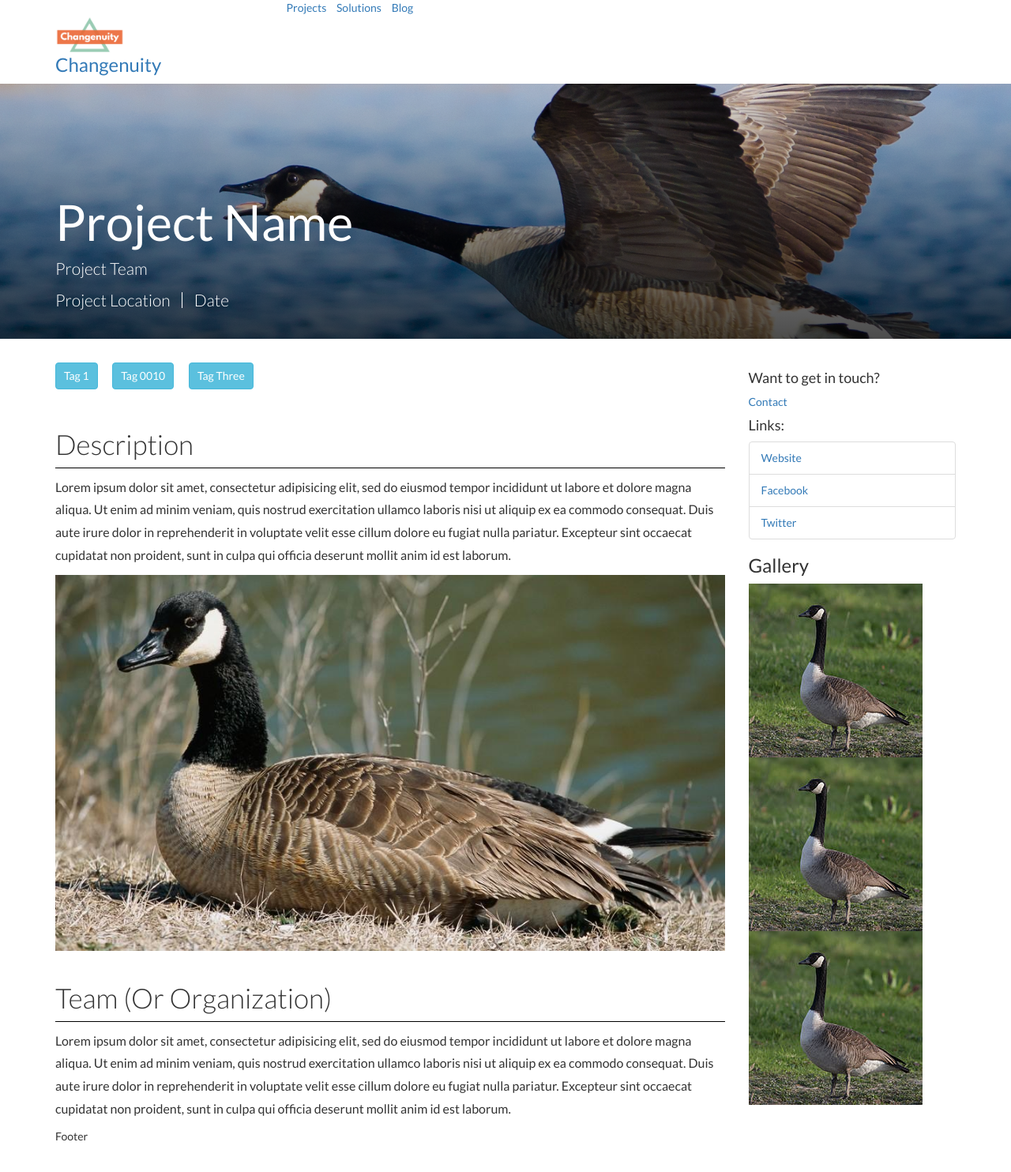
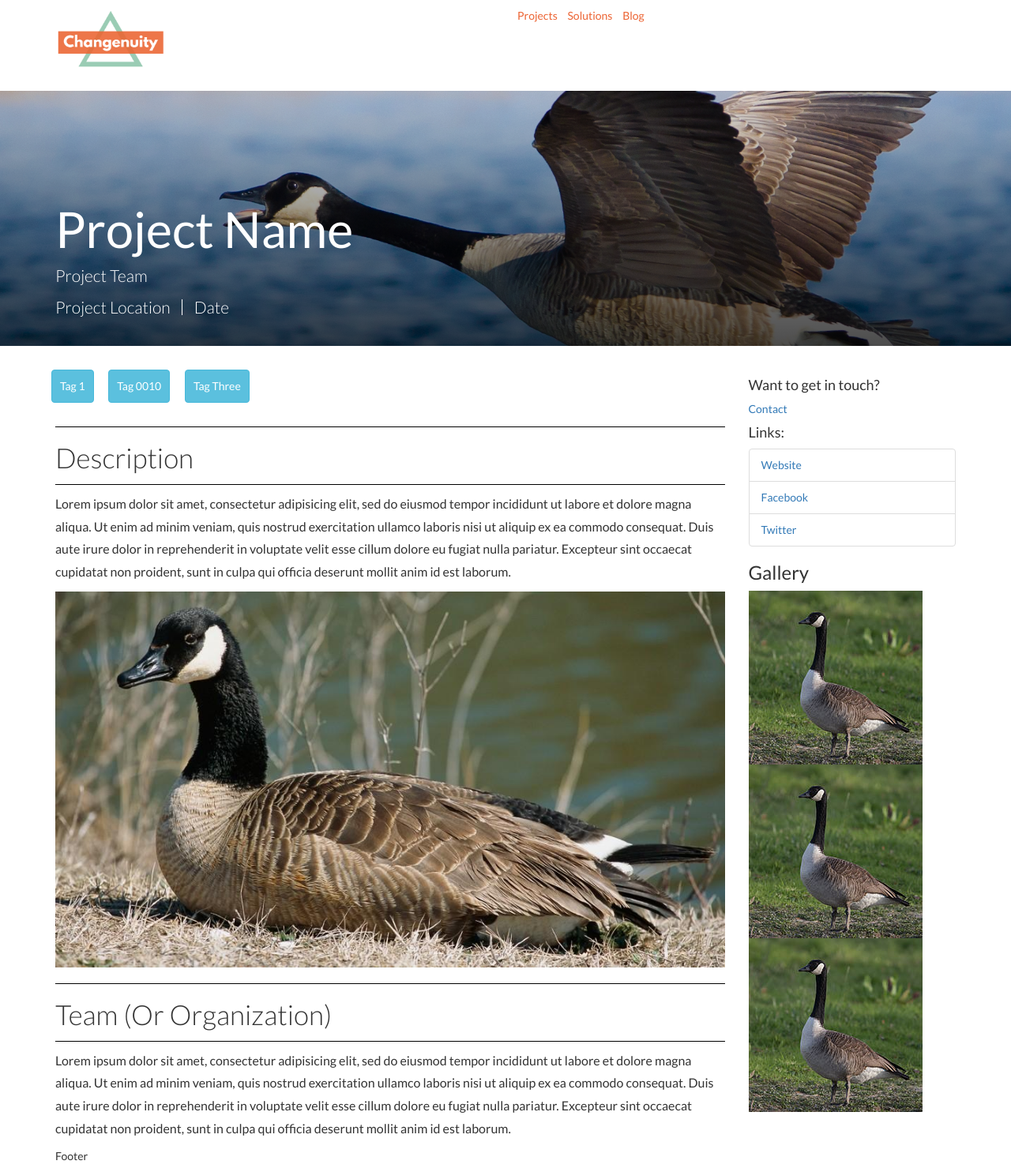
Before and after one commit to Changenuity/Changenuity, a PHP site: page /front-end/project-pages/mockup.html in a window 1280 px wide. Shown: the whole page at 79% size. Before the commit the page ends 1444 px from the top, so only its background shows below. Run offline with PHP 8.4, Linux system fonts and the light colour scheme.

Commit message:
Small changes

```diff
--- a/front-end/project-pages/mockup.html
+++ b/front-end/project-pages/mockup.html
@@ -19,15 +19,17 @@
 <body>
   <nav class="container">
     <div class="row">
-      <div class="col-xs-3">
+      <div class="col-xs-6">
         <a href="#">
           <header id="nav-header">
-            <h3 id="logo"><img id="logo-image" src="logo.png"/>Changenuity</h3>
+            <!-- Temporary branding -->
+            <img id="brand-logo" src="logo.png"/>
+            <!-- <span id="brand-logo">Changenuity</span> -->
           </header>
         </a>
       </div>
 
-      <div class="col-xs-9">
+      <div class="col-xs-6">
         <ul id="nav" class="list-inline">
           <li><a href="#">Projects</a></li>
           <li><a href="#">Solutions</a></li>
--- a/front-end/project-pages/styles.css
+++ b/front-end/project-pages/styles.css
@@ -1,15 +1,49 @@
+/* ============================================
+   Universal Styles
+============================================ */
+
 body {
   font-family: "Lato", sans-serif;
 }
 
-#nav-header {
-  width: 33%;
+.list-inline-header {
+  display: inline-block;
 }
 
-#logo-image {
-  width: 100%;
-  height: auto;
+.position-relative {
+  position: relative;
 }
+
+/* ============================================
+   Navbar Styles - WIP
+============================================ */
+
+nav {
+  padding-top: 10px;
+  padding-bottom: 10px;
+}
+
+nav a {
+  color: #EC6433;
+}
+
+nav a:hover {
+  color: #000000;
+  text-decoration: none;
+}
+
+#brand-logo {
+  height: 50px;
+}
+
+#nav a {
+  float: right;
+  height: 50px;
+}
+
+/* ============================================
+   Splash Banner Styles
+============================================ */
 
 #page-main-header {
   padding-top: 120px; /* 83.33% */
@@ -48,16 +82,16 @@ body {
   border-right: 1px solid white;
 }
 
-.list-inline-header {
+/* ============================================
+   Tags Styles
+============================================ */
+
+#tags {
   display: inline-block;
 }
 
-#tags {
-  margin-left: 0px;
-  display: inline-block
-}
-
 #tags li {
+  line-height: 2;
   padding-left: 10px;
   padding-right: 10px;
 }
@@ -66,17 +100,30 @@ body {
   margin-left: 16px;
 }
 
-.featured-img {
-  width: 100%;
-  height: auto;
-}
+/* ============================================
+   Main Section Styles
+============================================ */
 
 .article-header {
+  position: relative;
+  z-index: 1;
+
   font-weight: 200;
   font-size: 35px;
 
-  padding: 20px 0 10px;
+  padding: 20px 0 15px;
+}
 
+.article-header:before {
+  content: "";
+  position: absolute;
+  z-index: -1;
+  top: 0;
+  bottom: 0;
+  left: 0px;
+  right: 0px;
+
+  border-top: 1px solid black;
   border-bottom: 1px solid black;
 }
 
@@ -85,11 +132,24 @@ article p {
   line-height: 1.8;
 }
 
-.position-relative {
-  position: relative;
+.featured-img {
+  width: 100%;
+  height: auto;
 }
 
+/* ============================================
+   Media Queries Styles
+============================================ */
+
 @media (min-width: 768px) {
+  #brand-logo {
+    height: 80px;
+  }
+
+  #nav a {
+    height: 80px;
+  }
+
   #main-header {
     padding-top: 160px; /* 83.33% */
     padding-bottom: 32px;
```
